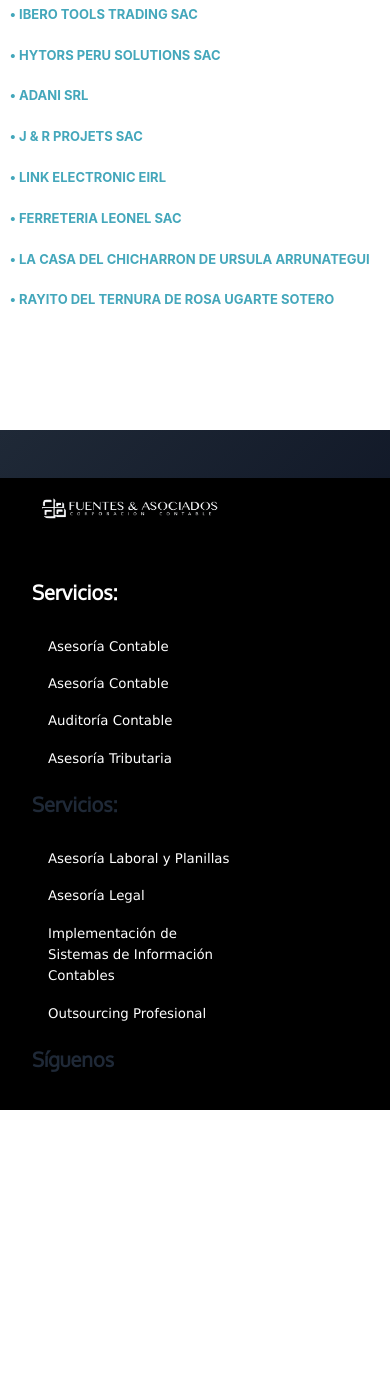
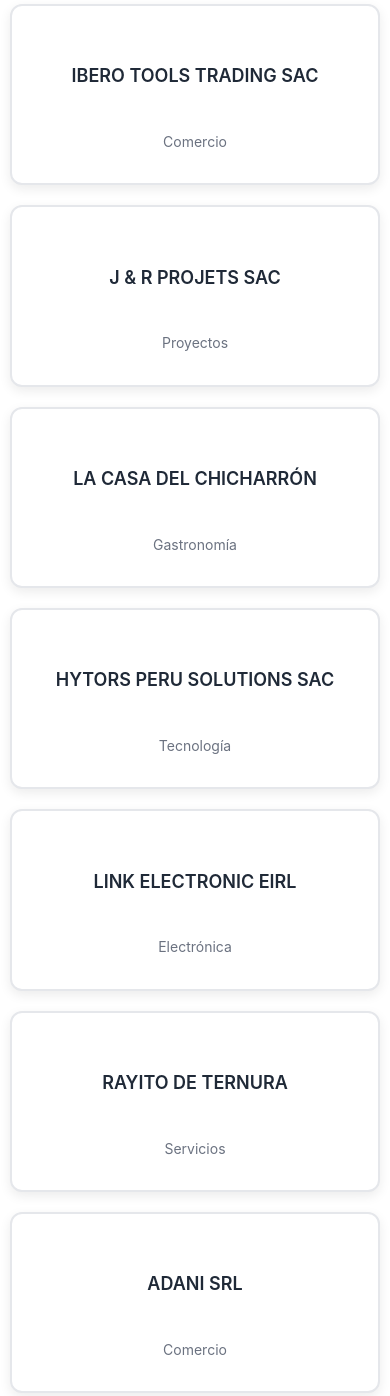
Before and after one commit to mcaceresg1/Pagina_Web_CorporacionFuentes, a plain HTML site: page clientes.html in a window 390 px wide. Shown: the part 2570-3966 px from the top of the page. Before the commit the page ends 3680 px from the top, so only its background shows below. Drawn offline with nearby package versions, Linux system fonts and the light colour scheme; a web font is replaced by a local one.

Commit message:
🏢 Agregar 8 clientes más en tarjetas
✅ Clientes adicionales (7-14):
7. IBERO TOOLS TRADING SAC - Comercio
8. J & R PROJETS SAC - Proyectos
9. LA CASA DEL CHICHARRÓN - Gastronomía
10. HYTORS PERU SOLUTIONS SAC - Tecnología
11. LINK ELECTRONIC EIRL - Electrónica
12. RAYITO DE TERNURA - Servicios
13. ADANI SRL - Comercio
14. FERRETERÍA LEONEL SAC - Ferretería

🎯 Total: 14 clientes en tarjetas
Grid automático responsive

```diff
--- a/clientes.html
+++ b/clientes.html
@@ -196,17 +196,69 @@
                         <p style="font-size: 14px; color: #6b7280; margin: 0;">Impresión Comercial</p>
                     </div>
 
-                    <p><a href="#" class="link"><strong>•	IBERO TOOLS TRADING SAC</strong></a></p>
+                    <!-- Cliente 7 -->
+                    <div class="cliente-card" style="background: white; padding: 30px; border-radius: 12px; box-shadow: 0 4px 12px rgba(0,0,0,0.08); text-align: center; transition: all 0.3s ease; border: 2px solid #e5e7eb;">
+                        <div style="height: 80px; display: flex; align-items: center; justify-content: center; margin-bottom: 15px;">
+                            <h4 style="font-size: 18px; font-weight: 600; color: #1f2937; margin: 0;">IBERO TOOLS TRADING SAC</h4>
+                        </div>
+                        <p style="font-size: 14px; color: #6b7280; margin: 0;">Comercio</p>
+                    </div>
 
+                    <!-- Cliente 8 -->
+                    <div class="cliente-card" style="background: white; padding: 30px; border-radius: 12px; box-shadow: 0 4px 12px rgba(0,0,0,0.08); text-align: center; transition: all 0.3s ease; border: 2px solid #e5e7eb;">
+                        <div style="height: 80px; display: flex; align-items: center; justify-content: center; margin-bottom: 15px;">
+                            <h4 style="font-size: 18px; font-weight: 600; color: #1f2937; margin: 0;">J & R PROJETS SAC</h4>
+                        </div>
+                        <p style="font-size: 14px; color: #6b7280; margin: 0;">Proyectos</p>
+                    </div>
 
+                    <!-- Cliente 9 -->
+                    <div class="cliente-card" style="background: white; padding: 30px; border-radius: 12px; box-shadow: 0 4px 12px rgba(0,0,0,0.08); text-align: center; transition: all 0.3s ease; border: 2px solid #e5e7eb;">
+                        <div style="height: 80px; display: flex; align-items: center; justify-content: center; margin-bottom: 15px;">
+                            <h4 style="font-size: 18px; font-weight: 600; color: #1f2937; margin: 0;">LA CASA DEL CHICHARRÓN</h4>
+                        </div>
+                        <p style="font-size: 14px; color: #6b7280; margin: 0;">Gastronomía</p>
+                    </div>
 
-                    <p><a href="#" class="link"><strong>•	HYTORS PERU SOLUTIONS SAC</strong></a></p>
+                    <!-- Cliente 10 -->
+                    <div class="cliente-card" style="background: white; padding: 30px; border-radius: 12px; box-shadow: 0 4px 12px rgba(0,0,0,0.08); text-align: center; transition: all 0.3s ease; border: 2px solid #e5e7eb;">
+                        <div style="height: 80px; display: flex; align-items: center; justify-content: center; margin-bottom: 15px;">
+                            <h4 style="font-size: 18px; font-weight: 600; color: #1f2937; margin: 0;">HYTORS PERU SOLUTIONS SAC</h4>
+                        </div>
+                        <p style="font-size: 14px; color: #6b7280; margin: 0;">Tecnología</p>
+                    </div>
 
-                    <p><a href="#" class="link"><strong>•	ADANI SRL</strong></a></p>
+                    <!-- Cliente 11 -->
+                    <div class="cliente-card" style="background: white; padding: 30px; border-radius: 12px; box-shadow: 0 4px 12px rgba(0,0,0,0.08); text-align: center; transition: all 0.3s ease; border: 2px solid #e5e7eb;">
+                        <div style="height: 80px; display: flex; align-items: center; justify-content: center; margin-bottom: 15px;">
+                            <h4 style="font-size: 18px; font-weight: 600; color: #1f2937; margin: 0;">LINK ELECTRONIC EIRL</h4>
+                        </div>
+                        <p style="font-size: 14px; color: #6b7280; margin: 0;">Electrónica</p>
+                    </div>
 
-                    <p><a href="#" class="link"><strong>•	J & R PROJETS SAC</strong></a></p>
+                    <!-- Cliente 12 -->
+                    <div class="cliente-card" style="background: white; padding: 30px; border-radius: 12px; box-shadow: 0 4px 12px rgba(0,0,0,0.08); text-align: center; transition: all 0.3s ease; border: 2px solid #e5e7eb;">
+                        <div style="height: 80px; display: flex; align-items: center; justify-content: center; margin-bottom: 15px;">
+                            <h4 style="font-size: 18px; font-weight: 600; color: #1f2937; margin: 0;">RAYITO DE TERNURA</h4>
+                        </div>
+                        <p style="font-size: 14px; color: #6b7280; margin: 0;">Servicios</p>
+                    </div>
 
-                    <p><a href="#" class="link"><strong>•	LINK ELECTRONIC EIRL</strong></a></p>
+                    <!-- Cliente 13 -->
+                    <div class="cliente-card" style="background: white; padding: 30px; border-radius: 12px; box-shadow: 0 4px 12px rgba(0,0,0,0.08); text-align: center; transition: all 0.3s ease; border: 2px solid #e5e7eb;">
+                        <div style="height: 80px; display: flex; align-items: center; justify-content: center; margin-bottom: 15px;">
+                            <h4 style="font-size: 18px; font-weight: 600; color: #1f2937; margin: 0;">ADANI SRL</h4>
+                        </div>
+                        <p style="font-size: 14px; color: #6b7280; margin: 0;">Comercio</p>
+                    </div>
+
+                    <!-- Cliente 14 -->
+                    <div class="cliente-card" style="background: white; padding: 30px; border-radius: 12px; box-shadow: 0 4px 12px rgba(0,0,0,0.08); text-align: center; transition: all 0.3s ease; border: 2px solid #e5e7eb;">
+                        <div style="height: 80px; display: flex; align-items: center; justify-content: center; margin-bottom: 15px;">
+                            <h4 style="font-size: 18px; font-weight: 600; color: #1f2937; margin: 0;">FERRETERÍA LEONEL SAC</h4>
+                        </div>
+                        <p style="font-size: 14px; color: #6b7280; margin: 0;">Ferretería</p>
+                    </div>
 
 
 
```
